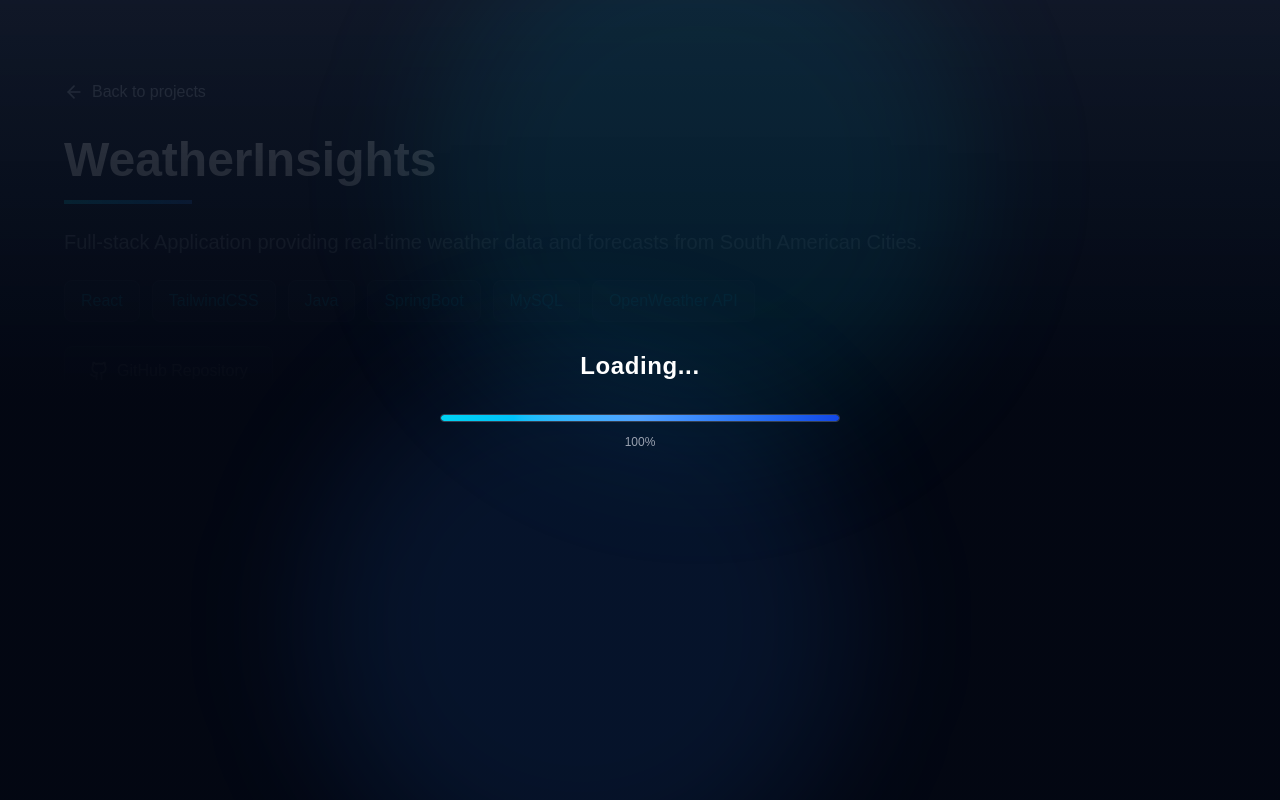
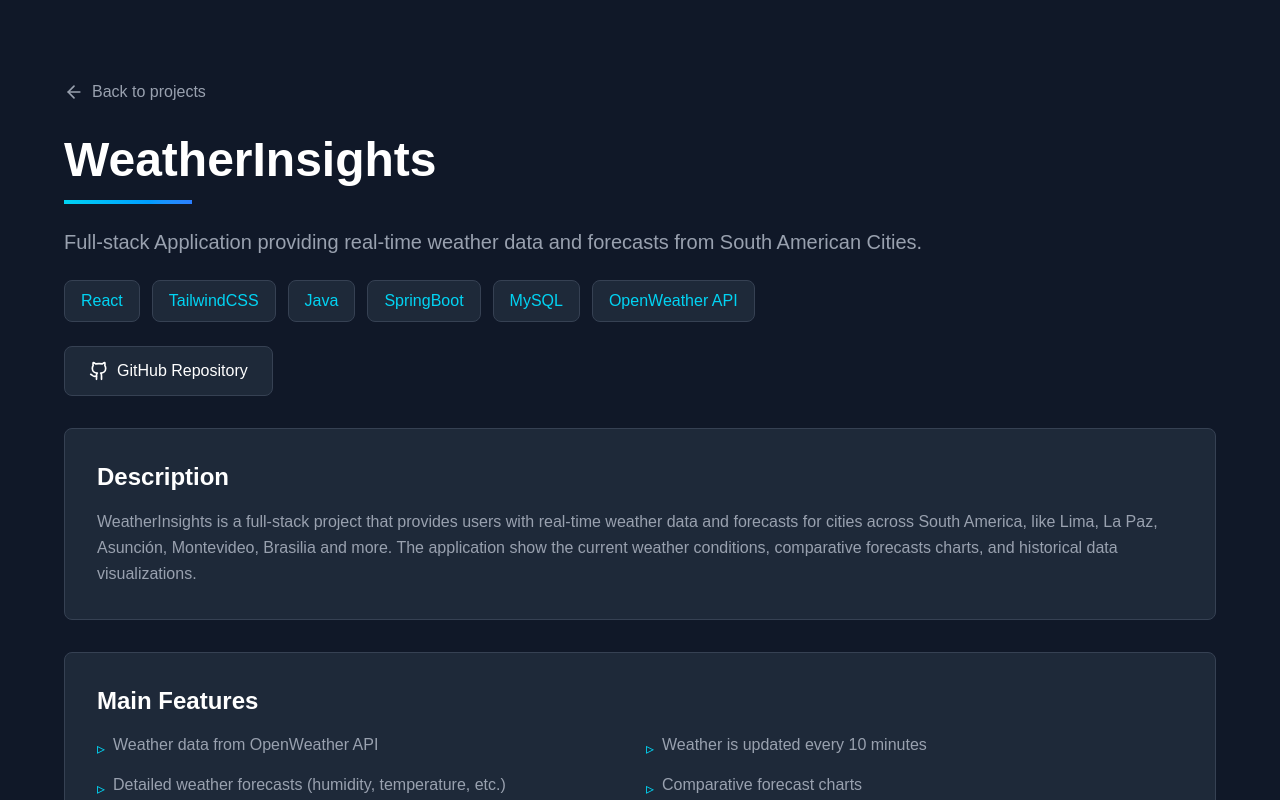
Before and after one commit to KevCast1604/portfolio, a React (Vite) app: page /projects/1 in a window 1280 px wide. Shown: the top 800 px of the page. Built offline with nearby package versions, Linux system fonts and the light colour scheme; a web font is replaced by a local one.

Commit message:
fix: bug with loading screen

```diff
--- a/src/components/ui/LoadingScreen.jsx
+++ b/src/components/ui/LoadingScreen.jsx
@@ -1,4 +1,4 @@
-import React, { useEffect, useState } from "react";
+import React, { useEffect, useState, useRef } from "react";
 
 export default function LoadingScreen({
   show = true,
@@ -9,6 +9,11 @@
   const [visible, setVisible] = useState(show);
   const [closing, setClosing] = useState(false);
   const [progress, setProgress] = useState(0);
+  const onDoneRef = useRef(onDone);
+
+  useEffect(() => {
+    onDoneRef.current = onDone;
+  }, [onDone]);
 
   // Cuando show cambia a true, reinicia todo
   useEffect(() => {
@@ -16,6 +21,13 @@
       setVisible(true);
       setClosing(false);
       setProgress(0);
+    } else {
+      // Si show pasa a false (por lógica externa), forzamos el cierre
+      setClosing(true);
+      const t = setTimeout(() => {
+        setVisible(false);
+      }, 350);
+      return () => clearTimeout(t);
     }
   }, [show]);
 
@@ -25,6 +37,7 @@
 
     const start = performance.now();
     let raf = 0;
+    let timer = 0;
 
     const tick = (now) => {
       const elapsed = now - start;
@@ -43,16 +56,19 @@
         setClosing(true);
 
         // espera a que termine el fade-out y luego notifica/desmonta
-        setTimeout(() => {
+        timer = setTimeout(() => {
           setVisible(false);
-          if (typeof onDone === "function") onDone();
+          if (typeof onDoneRef.current === "function") onDoneRef.current();
         }, 350); // igual al duration del fade
       }
     };
 
     raf = requestAnimationFrame(tick);
-    return () => cancelAnimationFrame(raf);
-  }, [show, duration, onDone]);
+    return () => {
+      cancelAnimationFrame(raf);
+      clearTimeout(timer);
+    };
+  }, [show, duration]);
 
   if (!visible) return null;
 
```
